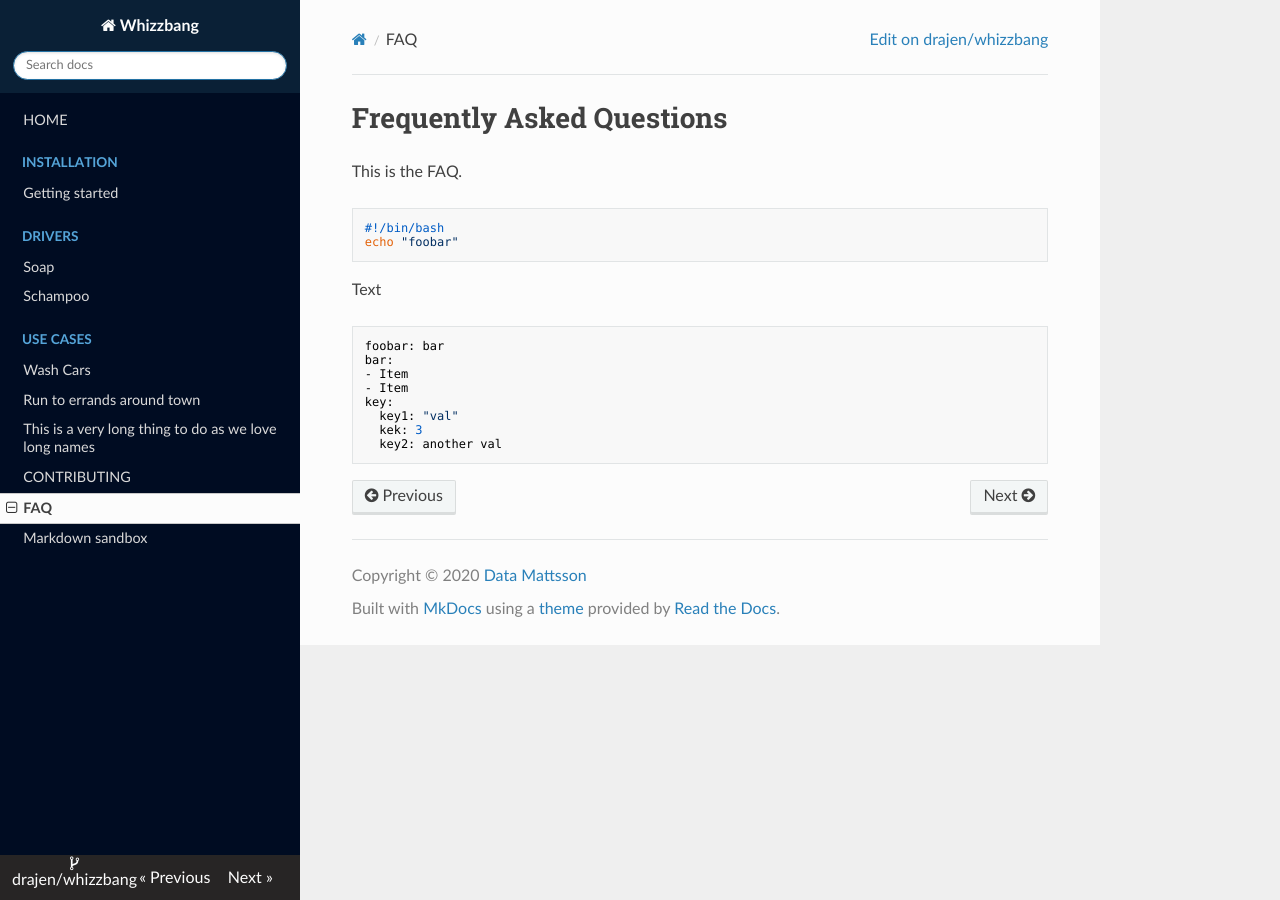
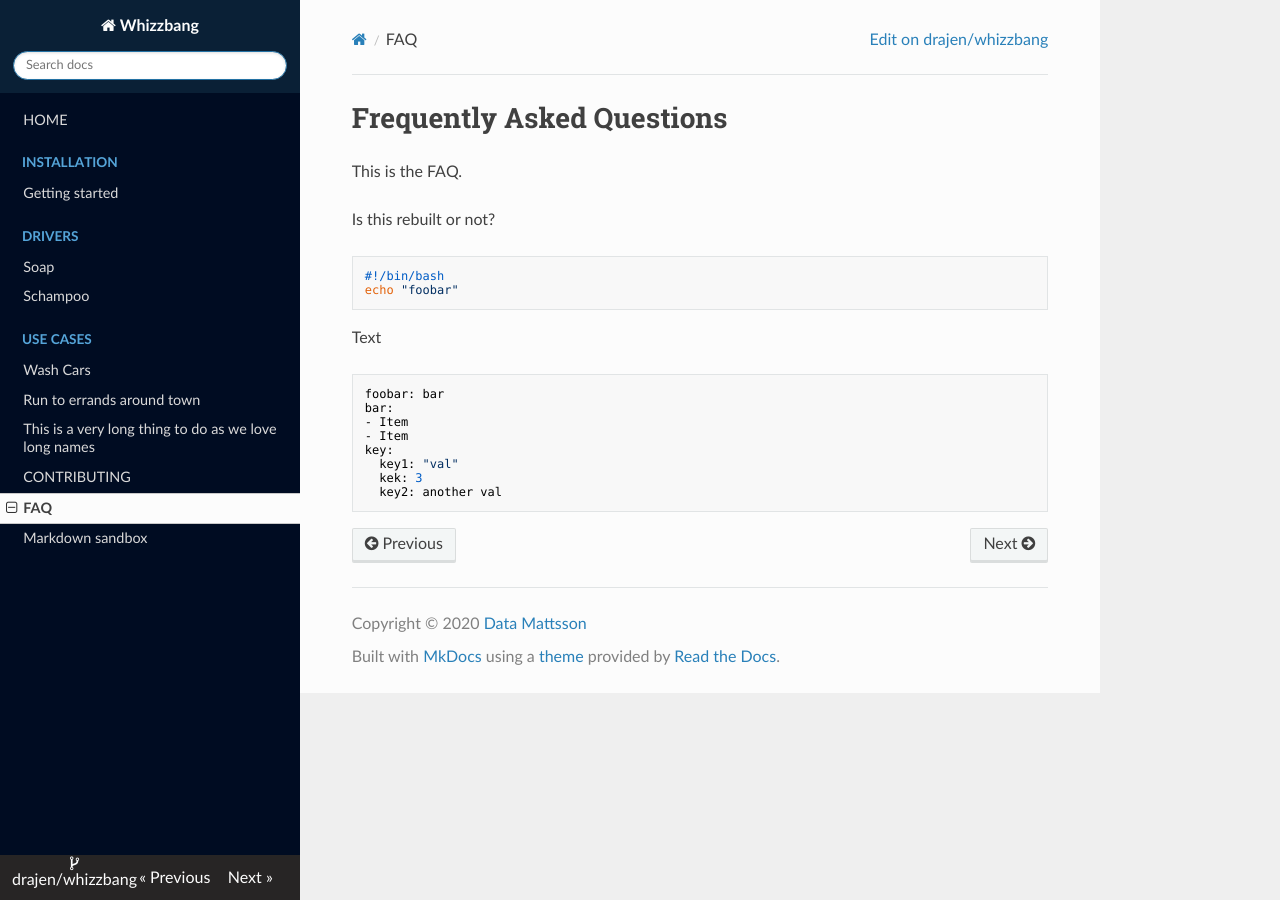
Before and after one commit to datamattsson/whizzbang, an MkDocs documentation site: the page built from docs/faq.md, in a window 1280 px wide. Built offline with MkDocs 1.6.1, drawn with Linux system fonts in a browser that asks for light colours; nearby versions of some CDN libraries.

Commit message:
Testing...

````diff
--- a/docs/faq.md
+++ b/docs/faq.md
@@ -1,5 +1,7 @@
 # Frequently Asked Questions
 This is the FAQ.
+
+Is this rebuilt or not?
 
 ``` bash
 #!/bin/bash
````
